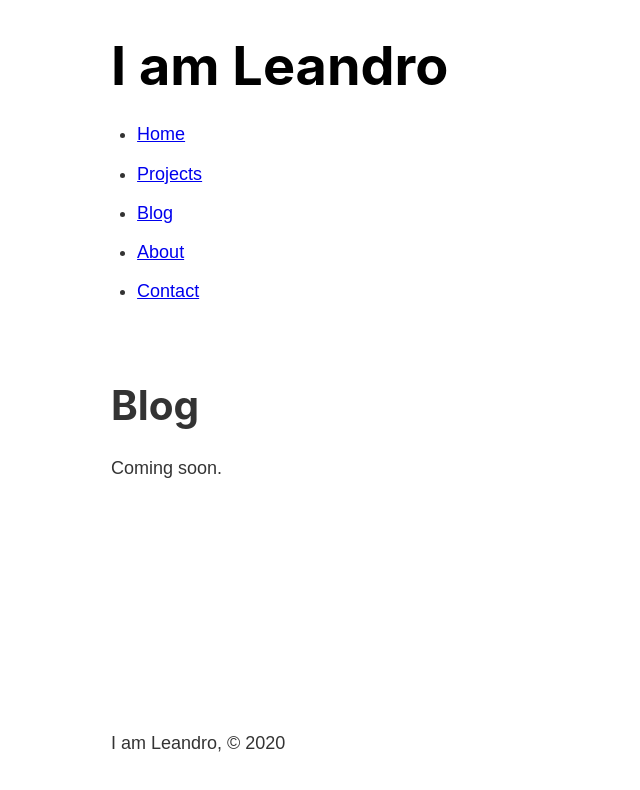
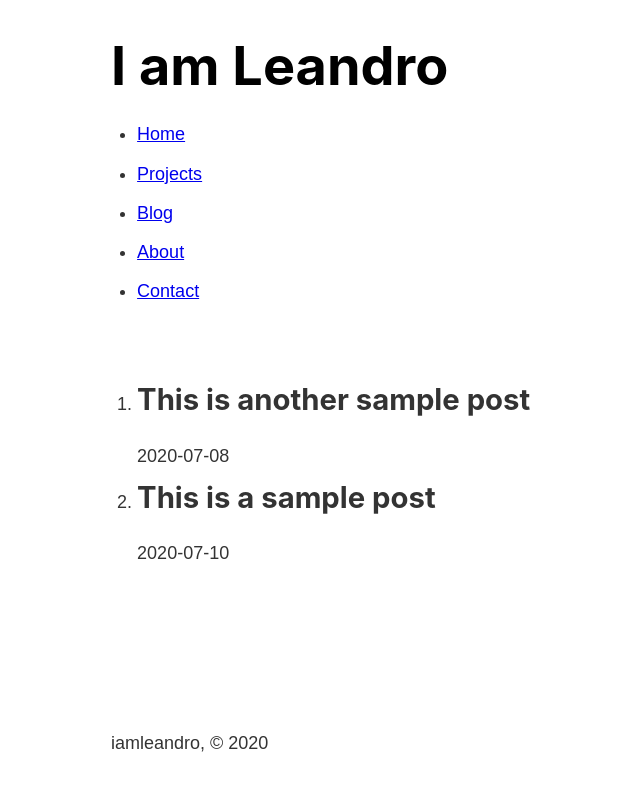
Before and after one commit to iamleandro/iamleandro.github.io, a Gatsby site: page /blog in a window 1280 px wide. Shown: the whole page, without its empty margins (172-812 px from the left). Built offline with nearby package versions, Linux system fonts and the light colour scheme; Gatsby itself is replaced by a stand-in of ours.

Commit message:
add graphql, markdown

```diff
--- a/gatsby-config.js
+++ b/gatsby-config.js
@@ -5,7 +5,19 @@
  */
 
 module.exports = {
+  siteMetadata: {
+    title: 'I am Leandro',
+    author: 'iamleandro'
+  },
   plugins: [
-    'gatsby-plugin-sass'
+    'gatsby-plugin-sass',
+    {
+      resolve: 'gatsby-source-filesystem',
+      options: {
+        name: 'src',
+        path: `${__dirname}/src/`
+      }
+    },
+    'gatsby-transformer-remark'
   ],
 };
--- a/package.json
+++ b/package.json
@@ -6,7 +6,7 @@
   "license": "0BSD",
   "scripts": {
     "build": "gatsby build",
-    "develop": "gatsby develop",
+    "develop": "env-cmd -f .env.development gatsby develop",
     "format": "prettier --write \"**/*.{js,jsx,ts,tsx,json,md}\"",
     "start": "npm run develop",
     "serve": "gatsby serve",
@@ -17,11 +17,14 @@
   "dependencies": {
     "gatsby": "^2.23.12",
     "gatsby-plugin-sass": "^2.3.12",
+    "gatsby-source-filesystem": "^2.3.19",
+    "gatsby-transformer-remark": "^2.8.25",
     "node-sass": "^4.14.1",
     "react": "^16.12.0",
     "react-dom": "^16.12.0"
   },
   "devDependencies": {
+    "env-cmd": "^10.1.0",
     "gh-pages": "^3.1.0",
     "prettier": "2.0.5"
   },
--- a/src/pages/blog.js
+++ b/src/pages/blog.js
@@ -1,12 +1,35 @@
 import React from "react";
+import { graphql, useStaticQuery } from 'gatsby'
 
 import Layout from './components/layout'
 
 const BlogPage = () => {
+  const data = useStaticQuery(graphql`
+    query{
+      allMarkdownRemark{
+        edges{
+          node{
+            frontmatter{
+              title
+              date
+            }
+          }
+        }
+      }
+    }
+  `)
   return (
     <Layout>
-      <h1>Blog</h1>
-      <p>Coming soon.</p>
+      <ol>
+        {data.allMarkdownRemark.edges.map((edge) => {
+          return (
+            <li>
+              <h2>{edge.node.frontmatter.title}</h2>
+              <p>{edge.node.frontmatter.date}</p>
+            </li>
+          )
+        })}
+      </ol>
     </Layout>
   );
 };
--- a/src/pages/components/footer.js
+++ b/src/pages/components/footer.js
@@ -1,9 +1,21 @@
 import React from 'react'
+import { graphql, useStaticQuery } from 'gatsby'
 
 const Footer = () => {
+    const data = useStaticQuery(graphql`
+    query {
+        site{
+            siteMetadata{
+                author
+            }
+        }
+    }
+    `
+    )
+
     return (
         <footer>
-            <p>I am Leandro, © 2020</p>
+            <p>{data.site.siteMetadata.author}, © 2020</p>
         </footer>
     )
 }
--- a/src/pages/components/header.js
+++ b/src/pages/components/header.js
@@ -1,14 +1,23 @@
 import React from 'react'
-import { Link } from 'gatsby'
+import { Link, graphql, useStaticQuery } from 'gatsby'
 
 import headerStyles from './header.module.scss'
 
 const Header = () => {
+    const data = useStaticQuery(graphql`
+        query {
+            site{
+                siteMetadata{
+                    title
+                }
+            }
+        }
+    `)
     return (
         <header className={headerStyles.header}>
             <h1>
                 {/* TODO: Add Avatar */}
-                <Link className={headerStyles.title} to='/'>I am Leandro</Link>
+                <Link className={headerStyles.title} to='/'>{data.site.siteMetadata.title}</Link>
             </h1>
             <nav>
                 <ul className={headerStyles.navList}>
--- /dev/null
+++ b/src/posts/another-sample.md
@@ -0,0 +1,11 @@
+---
+title: "This is another sample post"
+date: "2020-07-08"
+---
+
+This is another sample post markdown
+
+### Header example
+1. First item
+2. Second item
+3. Third item
--- /dev/null
+++ b/src/posts/sample.md
@@ -0,0 +1,11 @@
+---
+title: "This is a sample post"
+date: "2020-07-10"
+---
+
+This is a sample post markdown
+
+## Header example
+1. Item one
+2. Item two
+3. Item three
```
Also changed, not shown: 2 other files.
